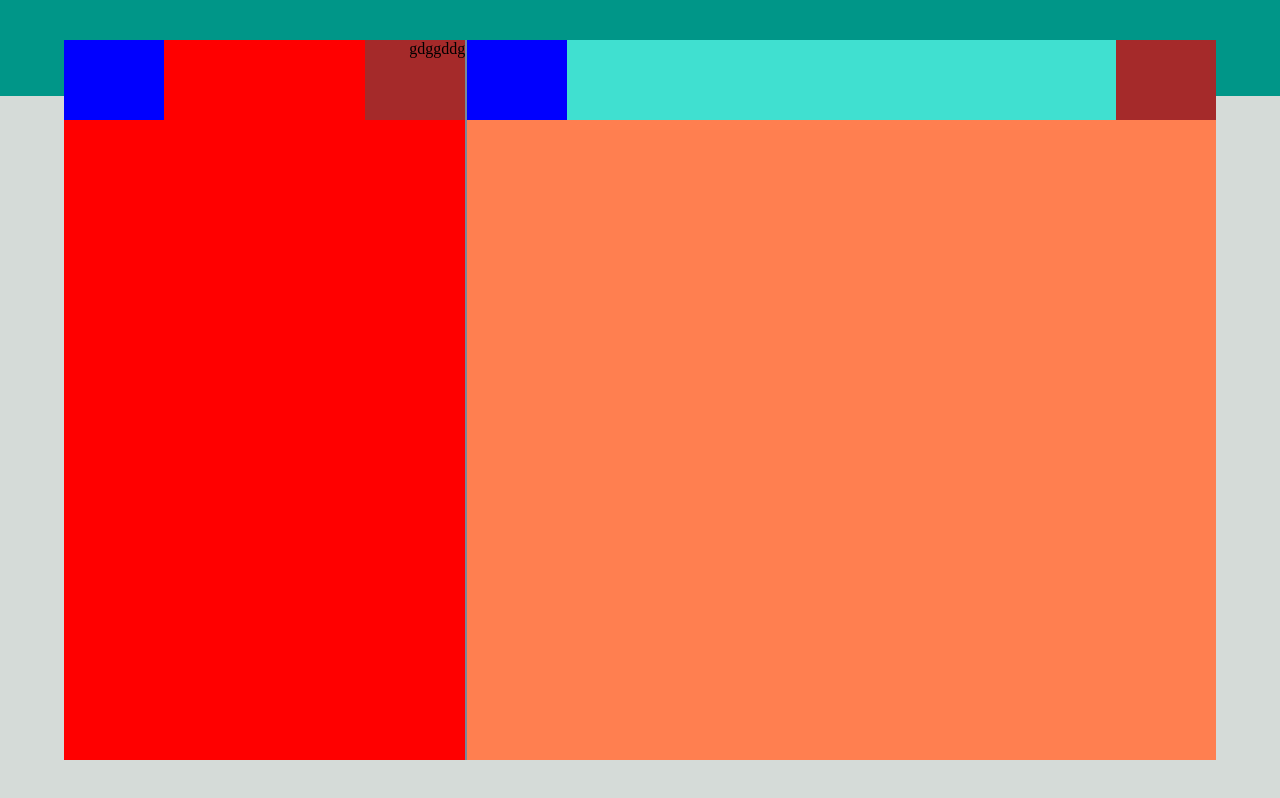
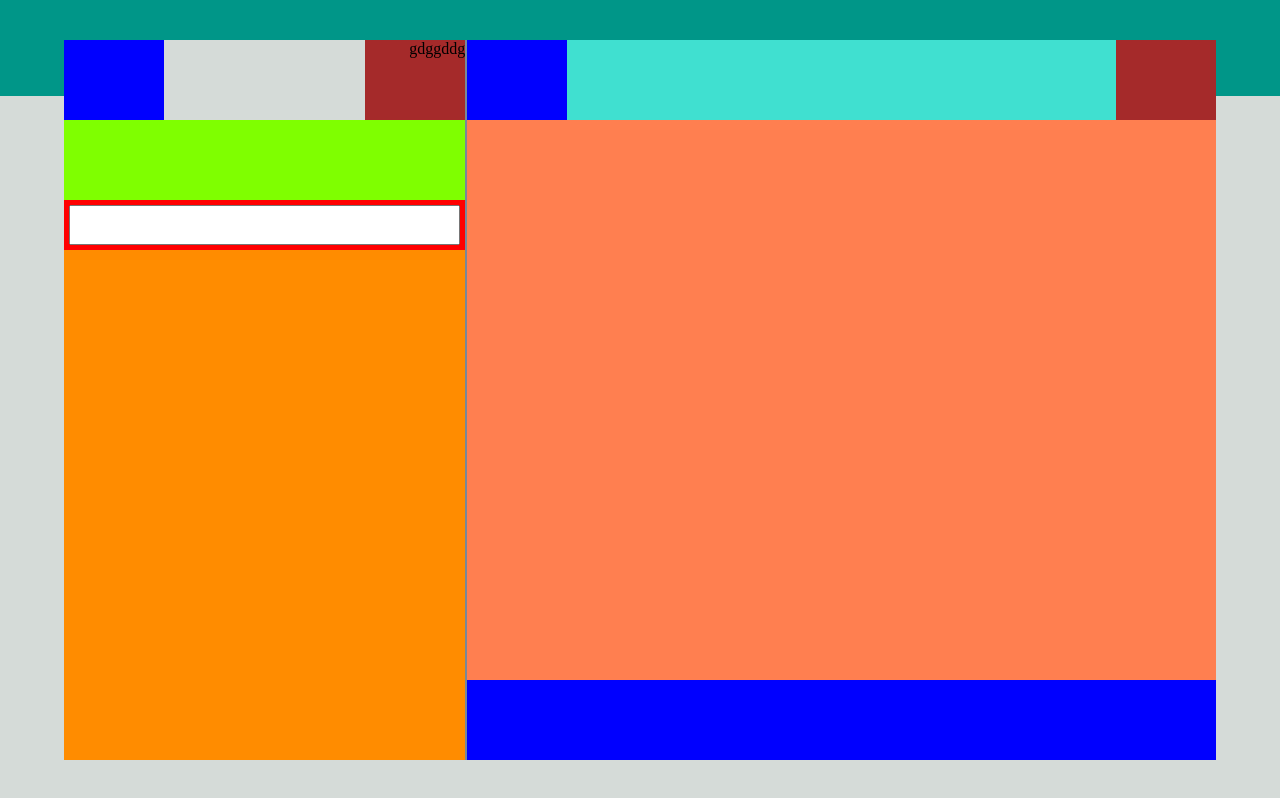
Before and after one commit to DanieleAntonaci/vue-boolzapp, a plain HTML site: page index.html in a window 1280 px wide. Drawn offline with nearby package versions, Linux system fonts and the light colour scheme.

Commit message:
style of the app

```diff
--- a/css/style.css
+++ b/css/style.css
@@ -16,7 +16,8 @@
     align-items: center;
 }
 #container {
-    width: 90vw;
+    min-width: 700px;
+    width: 90%;
     height: 90vh;
 
     display: flex;
@@ -48,6 +49,7 @@ LEFT SIDE
 #my-user-account{
     width: 100%;
     height: 80px;
+    background-color: #d5dbd8;
 
     display: flex;
     justify-content: space-between;
@@ -56,6 +58,7 @@ LEFT SIDE
 #users-chat{
     width: 100%;
     height: calc(100% - 80px);
+
 }
 
 
@@ -76,6 +79,25 @@ LEFT SIDE
     background-color:brown;
 }
 
+/* bottom / users chat */
+#notifications{
+    height: 80px;
+
+    /* debug */
+    background-color: chartreuse;
+}
+#users-chat input{
+    height: 40px;
+    width: calc(100% - 10px);
+    margin: 5px;
+}
+#list-of-user-chat{
+    height: calc(100% - 130px);
+    overflow-y: auto;
+
+    /* debug */
+    background-color:darkorange;
+}
 
 
 
@@ -88,14 +110,12 @@ RIGHT SIDE
  #chat-user{
     width: 100%;
     height: 80px;
+    background-color:turquoise;
 
     display: flex;
     justify-content: space-between;
-
-    /* DEBUG */
-    background-color:turquoise;
 }
-#message-user{
+#messages-user{
     width: 100%;
     height: calc(100% - 80px);
 
@@ -118,3 +138,16 @@ RIGHT SIDE
         /* debug */
     background-color:brown;
 }
+
+/* bottom / messages */
+#messages{
+    height: calc(100% - 80px);
+    overflow-y: auto;
+}
+
+
+/* input chat */
+#input-chat{
+    height: 80px;
+    background-color: blue;
+}
--- a/index.html
+++ b/index.html
@@ -28,7 +28,15 @@
 
                 <!-- bottom -->
                 <div id="users-chat">
+                    <div id="notifications">
 
+                    </div>
+                    <div id="user-search">
+                        <input type="text">
+                    </div>
+                    <div id="list-of-user-chat">
+
+                    </div>
                 </div>
             </div>
 
@@ -47,8 +55,14 @@
                 </div>
 
                 <!-- bottom -->
-                <div id="message-user">
+                <div id="messages-user">
 
+                    <div id="messages">
+
+                    </div>
+                    <div id="input-chat">
+
+                    </div>
                 </div>
             </div>
 
```
